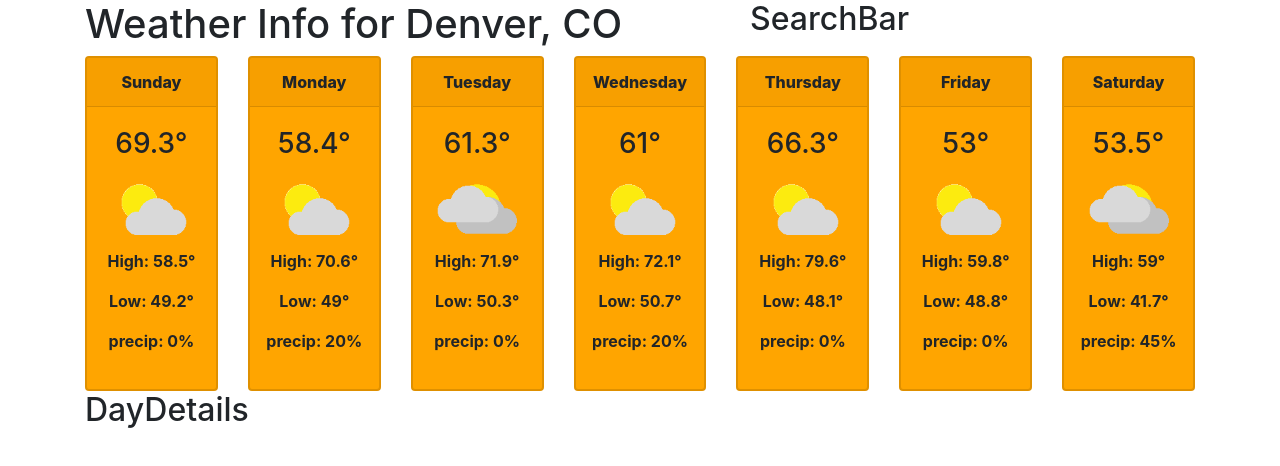
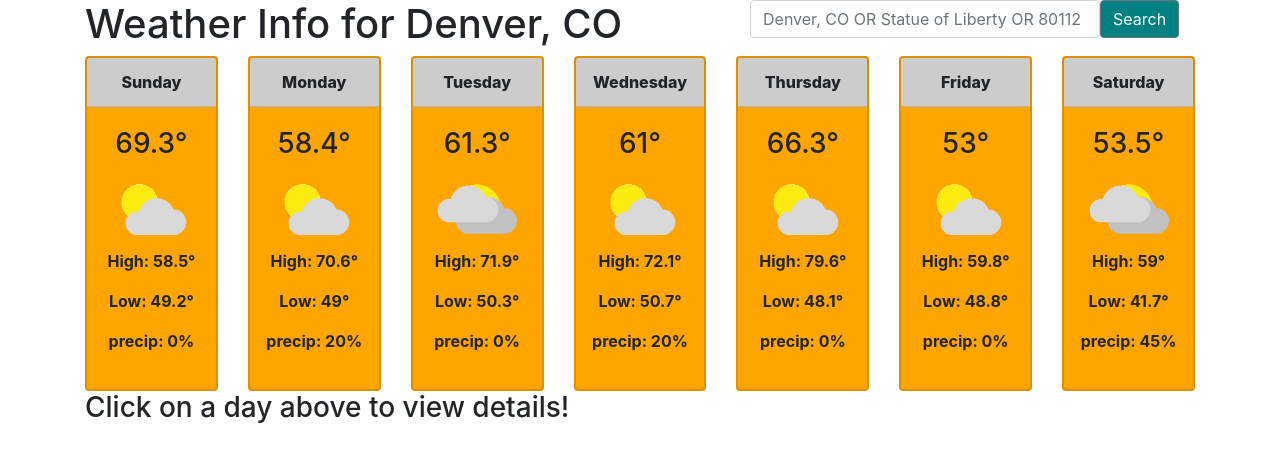
Before and after one commit to Ellen0404/Weather-with-React, a React (Create React App) app: page / in a window 1280 px wide. Shown: the top 466 px of the page. Built offline with nearby package versions, Linux system fonts and the light colour scheme.

Commit message:
Setup the searchBar and its style

```diff
--- a/src/App.js
+++ b/src/App.js
@@ -48,7 +48,19 @@ const App = () => {
       </Row>
       <Row>
         <Col>
-          <DayDetails />
+          {selectedDay ? (
+            <DayDetails
+              day={moment(selectedDay.valid_date, "YYYY-MM-DD").format("dddd, MMMM Do,YYYY")}
+              temp={selectedDay.temp}
+              icon={selectedDay.weather.icon}
+              description={selectedDay.weather.description}
+              high={selectedDay.high_temp}
+              low={selectedDay.low_temp}
+              precip={selectedDay.pop}
+            />
+          ) : (
+              <h3>Click on a day above to view details!</h3>
+            )}
         </Col>
       </Row>
 
--- a/src/components/DayDetails.js
+++ b/src/components/DayDetails.js
@@ -1,8 +1,19 @@
 import React from "react";
+import { Card } from "reactstrap";
+import { DetailsWrapper } from "../styles";
 
 const DayDetails = props => {
     return (
-        <h2>DayDetails</h2>
+        <DetailsWrapper>
+
+            <h2>Weather info for {props.day}</h2>
+            <h3>{props.temp}°</h3>
+            <img src={`${process.env.PUBLIC_URL}/icons/${props.icon}.png`} alt={props.description} />
+            <p><strong>High: {props.high}°</strong></p>
+            <p><strong>Low: {props.low}°</strong></p>
+            <p><strong>precip: {props.precip}%</strong></p>
+
+        </DetailsWrapper>
     )
 }
 
--- a/src/components/SearchBar.js
+++ b/src/components/SearchBar.js
@@ -1,8 +1,18 @@
 import React from "react";
+import { Form, FormGroup, Label, Input, Button } from "reactstrap";
+import { FormWrapper } from "../styles";
 
 const SearchBar = props => {
     return (
-        <h2>SearchBar</h2>
+        // just put "inline" to make the button go with
+        //the same line as the input !!! it's a reactstrap fuchere
+        <FormWrapper inline>
+            <FormGroup>
+                <Label for="searchTerm" hidden>Location Search</Label>
+                <Input type="text" name="searchTerm" id="searchTerm" placeholder="Denver, CO OR Statue of Liberty OR 80112" />
+                <Button>Search</Button>
+            </FormGroup>
+        </FormWrapper>
     )
 }
 
--- a/src/styles/index.js
+++ b/src/styles/index.js
@@ -1,6 +1,13 @@
 import styled from "styled-components";
+import { Form, Card } from "reactstrap";
+
 
 const teal = "#008080";
+const gray = "#ccc";
+const border = `2px solid ${gray}`;
+const tealborder = `2px solid ${teal}`;
+
+// put element name after styled.
 export const CardWrapper = styled.article`
 :hover{
     cursor:pointer;
@@ -17,7 +24,8 @@ img{
     background-color:orange;
 }
 .card-header{
-    background-color: ${props => props.isSelected ? teal : null};
+    background-color: ${props => props.isSelected ? teal : gray};
+    color: ${props => props.isSelected ? "white" : "#212529"};
     font-weight:800;
     padding: .75rem;
 }
@@ -25,3 +33,28 @@ img{
     padding:1.25rem .5rem;
 }
 `
+
+//because we trying to implement style in an existing rectstrap
+//component we put this component name inside ()
+//insted of just puting an element name after styled.
+
+export const DetailsWrapper = styled(Card)`
+border: ${tealborder};
+text-align:center;
+padding: 1rem;
+margin: 1.5rem 0;
+img{
+    width:150px;
+    margin:0 auto;
+
+}
+`
+
+export const FormWrapper = styled(Form)`
+input.form-control{
+    width:350px;
+}
+button{
+    background: ${teal};
+}
+`
```
